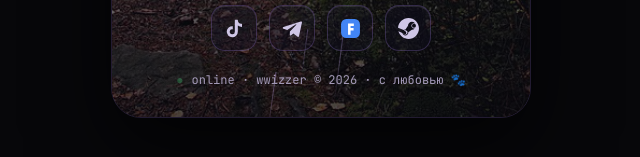
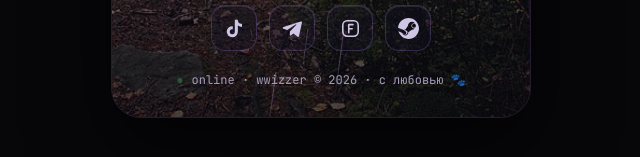
Before and after one commit to wwizzer/wwizzer.github.io, a plain HTML site: page index.html in a window 1280 px wide. Shown: the part 627-784 px from the top of the page, 319-959 px from the left. Drawn offline with Linux system fonts and the light colour scheme.

Commit message:
update: FunPay icon in monochrome line style

```diff
--- a/index.html
+++ b/index.html
@@ -410,9 +410,10 @@
         <svg viewBox="0 0 24 24" fill="currentColor"><path d="M9.04 15.51 8.9 19a1 1 0 0 0 1.65.76l2.4-2.1 4.97 3.65a1 1 0 0 0 1.56-.6l3.35-15.6a1 1 0 0 0-1.34-1.14L1.6 10.36a1 1 0 0 0 .07 1.89l4.3 1.35 10.03-6.34c.35-.22.67.27.37.53l-7.33 7.72z"/></svg>
       </a>
       <a class="soc glass" href="https://funpay.com/users/14152669/" target="_blank" rel="noopener" title="FunPay">
-        <svg viewBox="0 0 24 24" aria-hidden="true">
-          <rect x="1.2" y="1.2" width="21.6" height="21.6" rx="6" fill="#4285F4"/>
-          <path d="M9.2 6.2h6.6v2.9h-3.7v2.2h3.4v2.9h-3.4v4.8H9.2V6.2z" fill="#fff"/>
+        <svg viewBox="0 0 24 24" fill="none" stroke="currentColor" stroke-width="1.8" stroke-linecap="round" stroke-linejoin="round" aria-hidden="true">
+          <rect x="3.2" y="3.2" width="17.6" height="17.6" rx="5"/>
+          <path d="M10 16.8V7.6h4.8"/>
+          <path d="M10 12.2h3.9"/>
         </svg>
       </a>
       <a class="soc glass" href="https://steamcommunity.com/tradeoffer/new/?partner=1373306293&token=tO2Vd8Kj" target="_blank" rel="noopener" title="Steam трейд">
```
